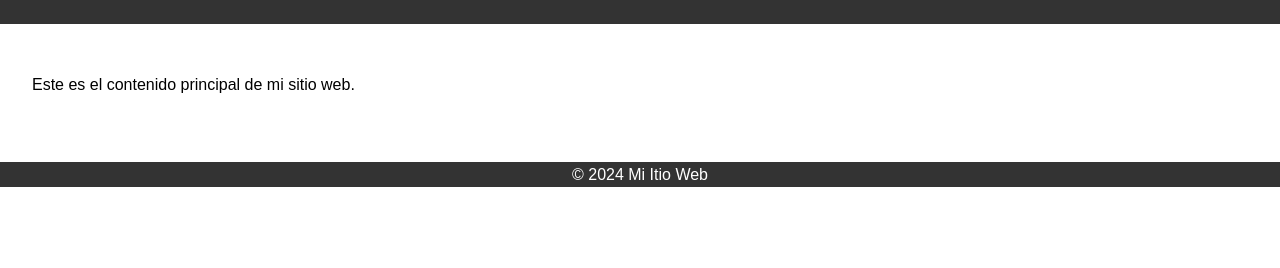
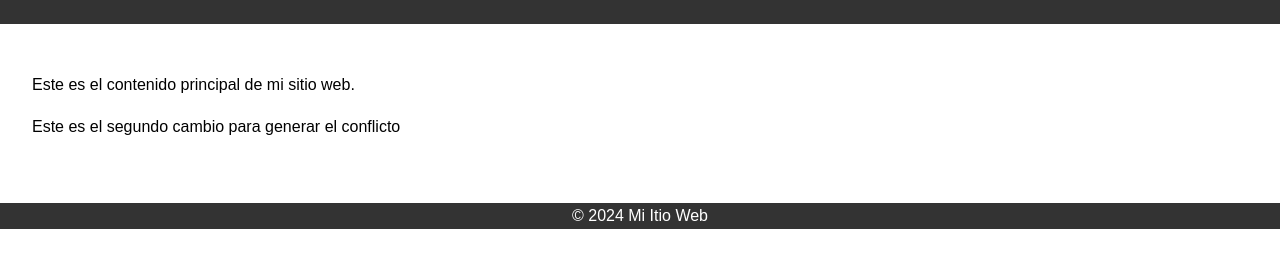
Before and after one commit to Isaac4023/first-repository, a plain HTML site: page index.html in a window 1280 px wide. Shown: the part 102-370 px from the top of the page. Drawn offline with Linux system fonts and the light colour scheme.

Commit message:
segundo cambio para generar el conflicto

```diff
--- a/index.html
+++ b/index.html
@@ -12,6 +12,7 @@
     </header>
     <main>
         <p>Este es el contenido principal de mi sitio web.</p>
+        <p>Este es el segundo cambio para generar el conflicto</p>
     </main>
     <footer>
         <p>&copy; 2024 Mi Itio Web</p>
```
